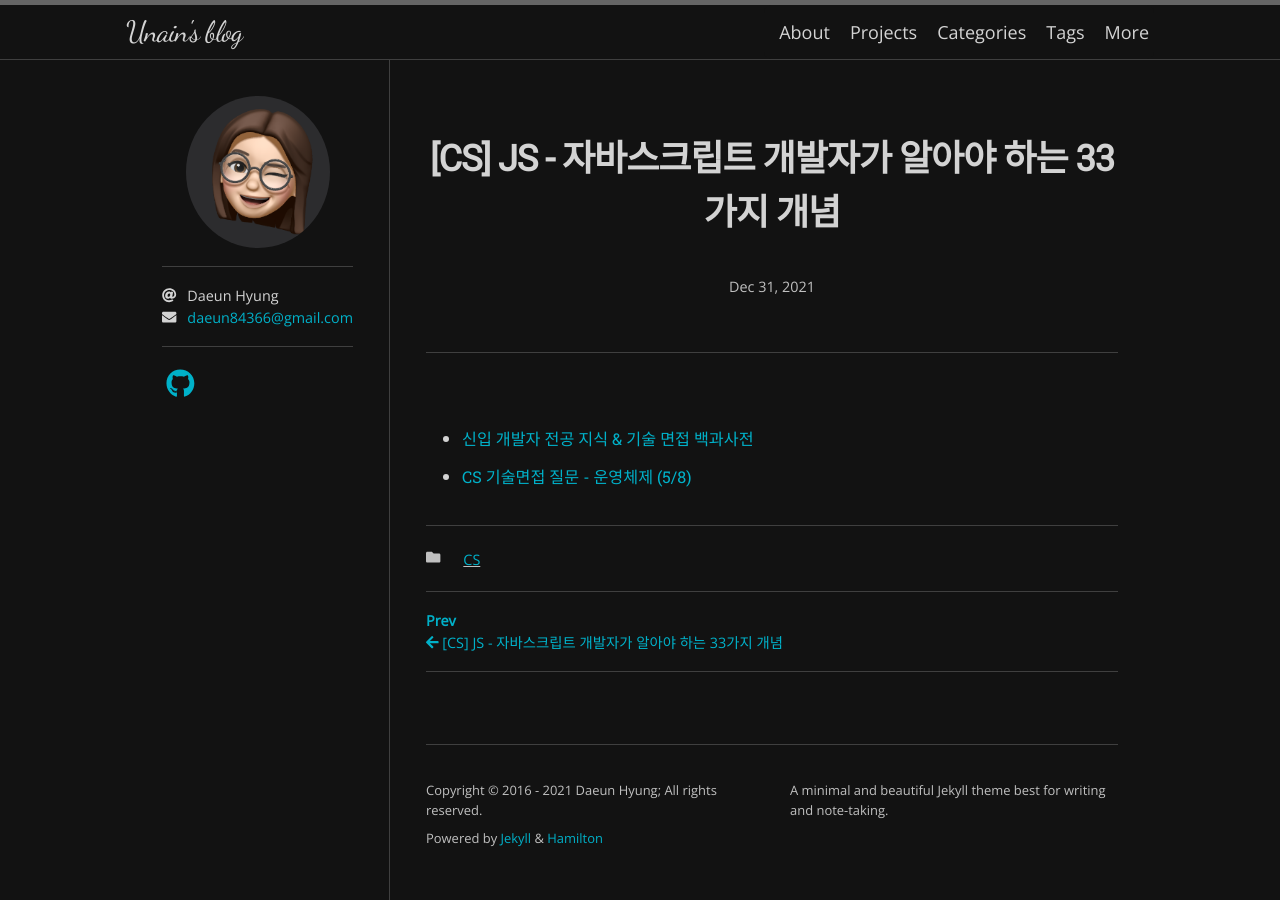
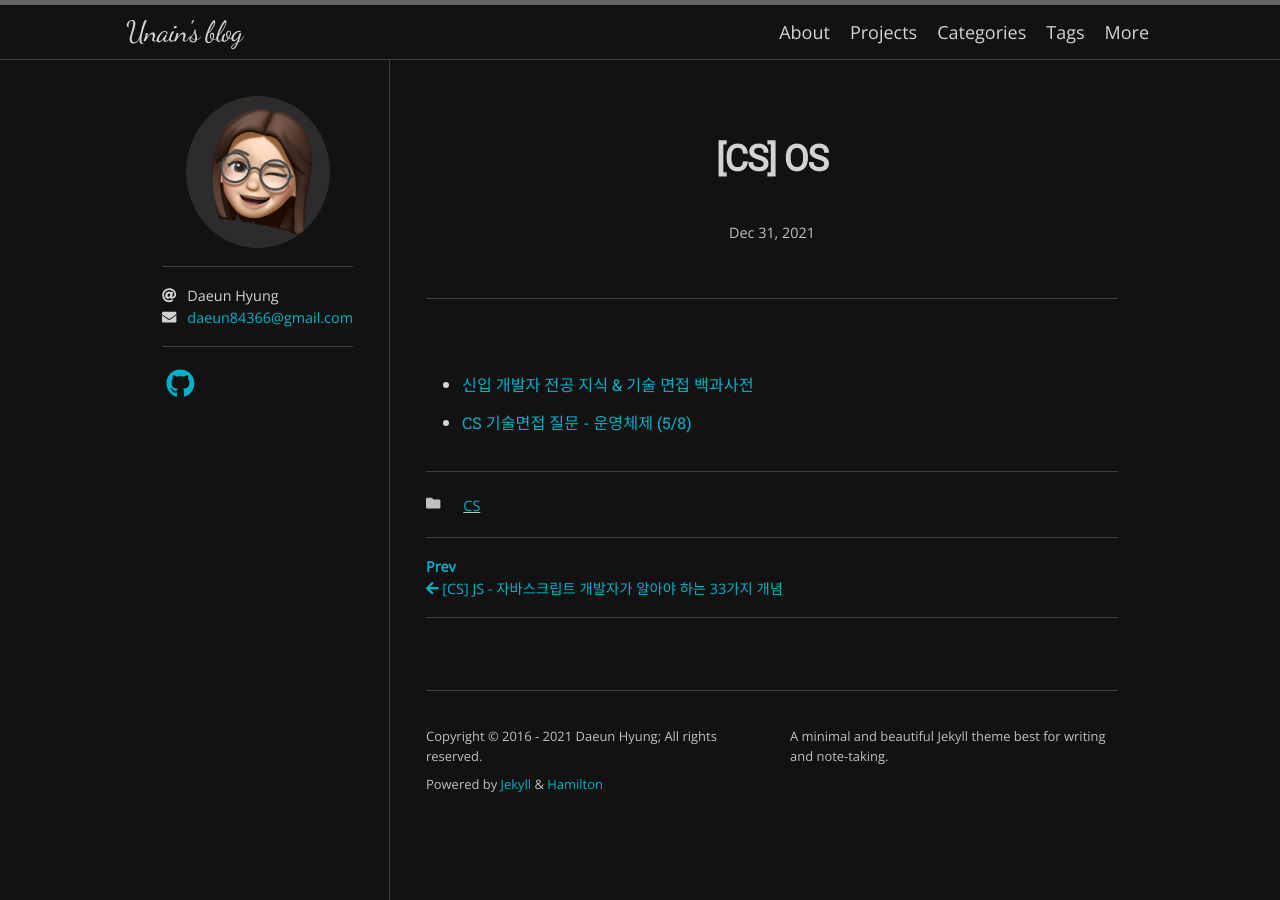
Before and after one commit to unain-dev/unain-dev.github.io, a Jekyll site: the page built from _posts/2021-12-31-CS-OS.md, in a window 1280 px wide. Built offline with Jekyll 4.4.1, drawn with Linux system fonts in a browser that asks for light colours; nearby versions of some CDN libraries; some web fonts are replaced.

Commit message:
modify CS-OS

```diff
--- a/_posts/2021-12-31-CS-OS.md
+++ b/_posts/2021-12-31-CS-OS.md
@@ -1,6 +1,6 @@
 ---
 layout: post
-title: "[CS] JS - 자바스크립트 개발자가 알아야 하는 33가지 개념"
+title: "[CS] OS"
 # date: 2021-12-10 12:34:43 +0900
 categories: CS
 ---
```
